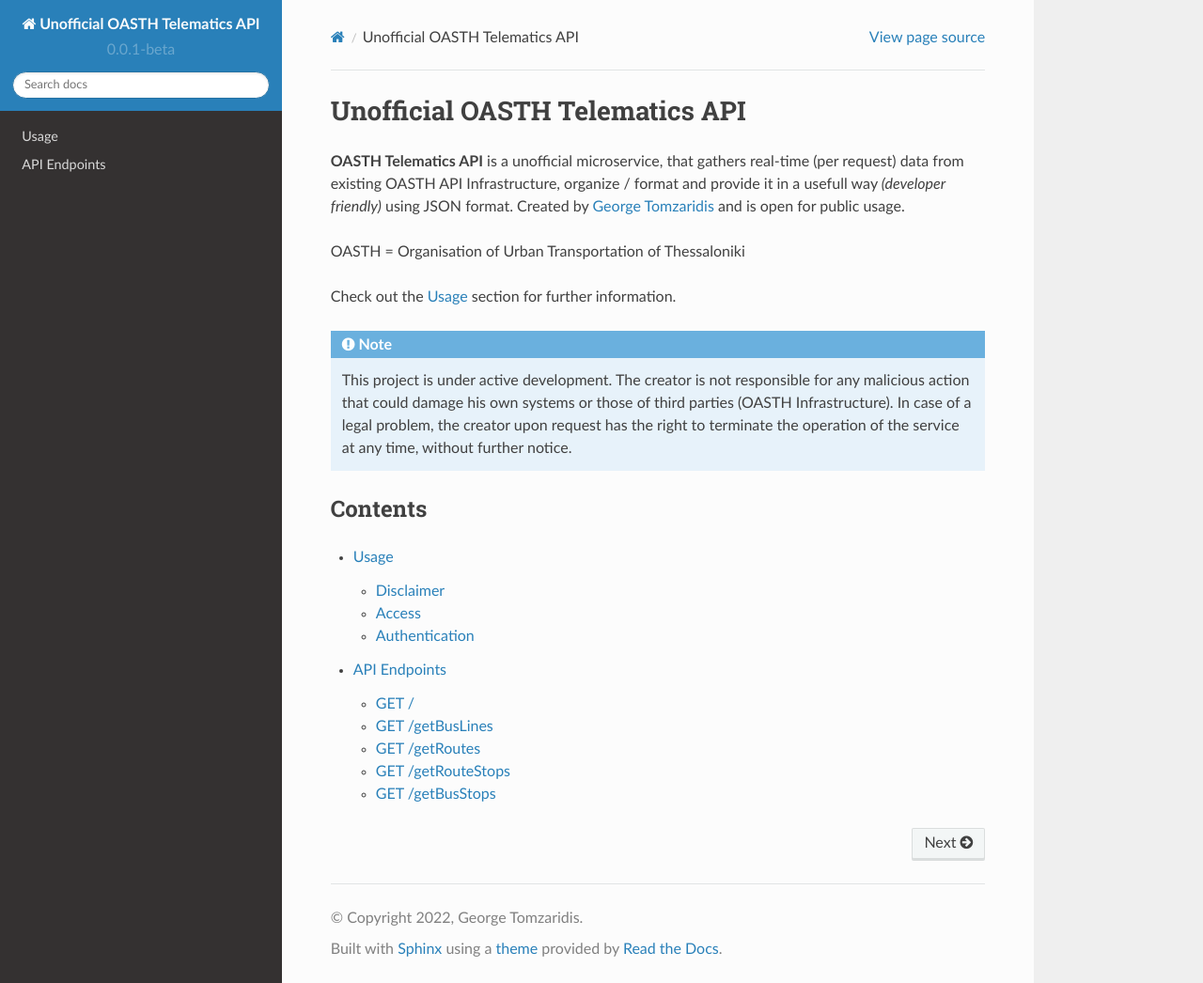
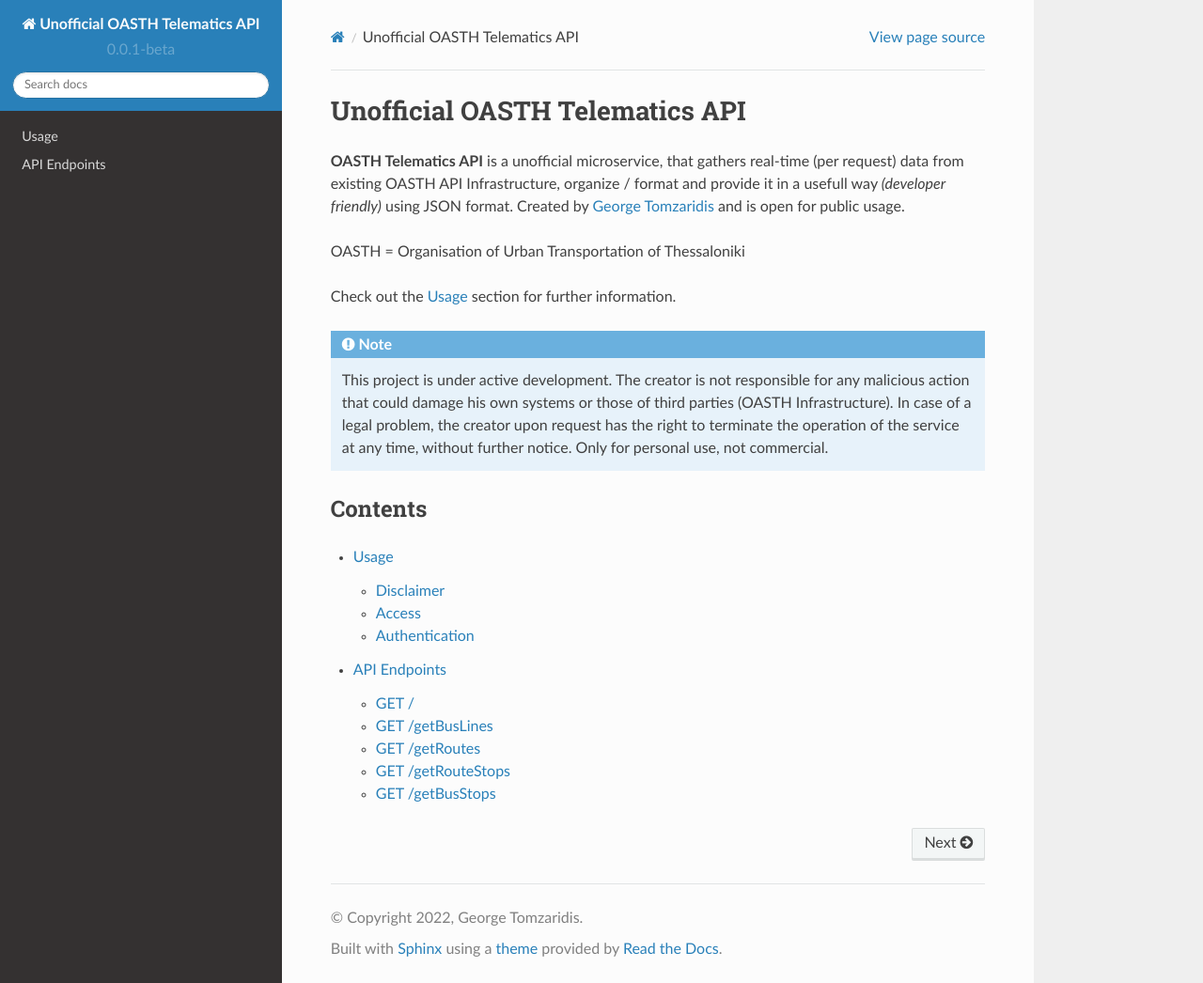
Before and after one commit to georgetomzaridis/oasth-telematics-api-documentation, a Sphinx documentation site: the page built from docs/source/index.rst, in a window 1280 px wide and 1046 px high. Shown: the whole window at 94% size. Built offline with Sphinx 7.4.7 and the Read the Docs theme 2.0.0, drawn with Linux system fonts in a browser that asks for light colours.

Commit message:
Update index.rst

```diff
--- a/docs/source/index.rst
+++ b/docs/source/index.rst
@@ -11,7 +11,7 @@
 
 .. note::
 
-   This project is under active development. The creator is not responsible for any malicious action that could damage his own systems or those of third parties (OASTH Infrastructure). In case of a legal problem, the creator upon request has the right to terminate the operation of the service at any time, without further notice.
+   This project is under active development. The creator is not responsible for any malicious action that could damage his own systems or those of third parties (OASTH Infrastructure). In case of a legal problem, the creator upon request has the right to terminate the operation of the service at any time, without further notice. Only for personal use, not commercial.
 
 Contents
 --------
```
